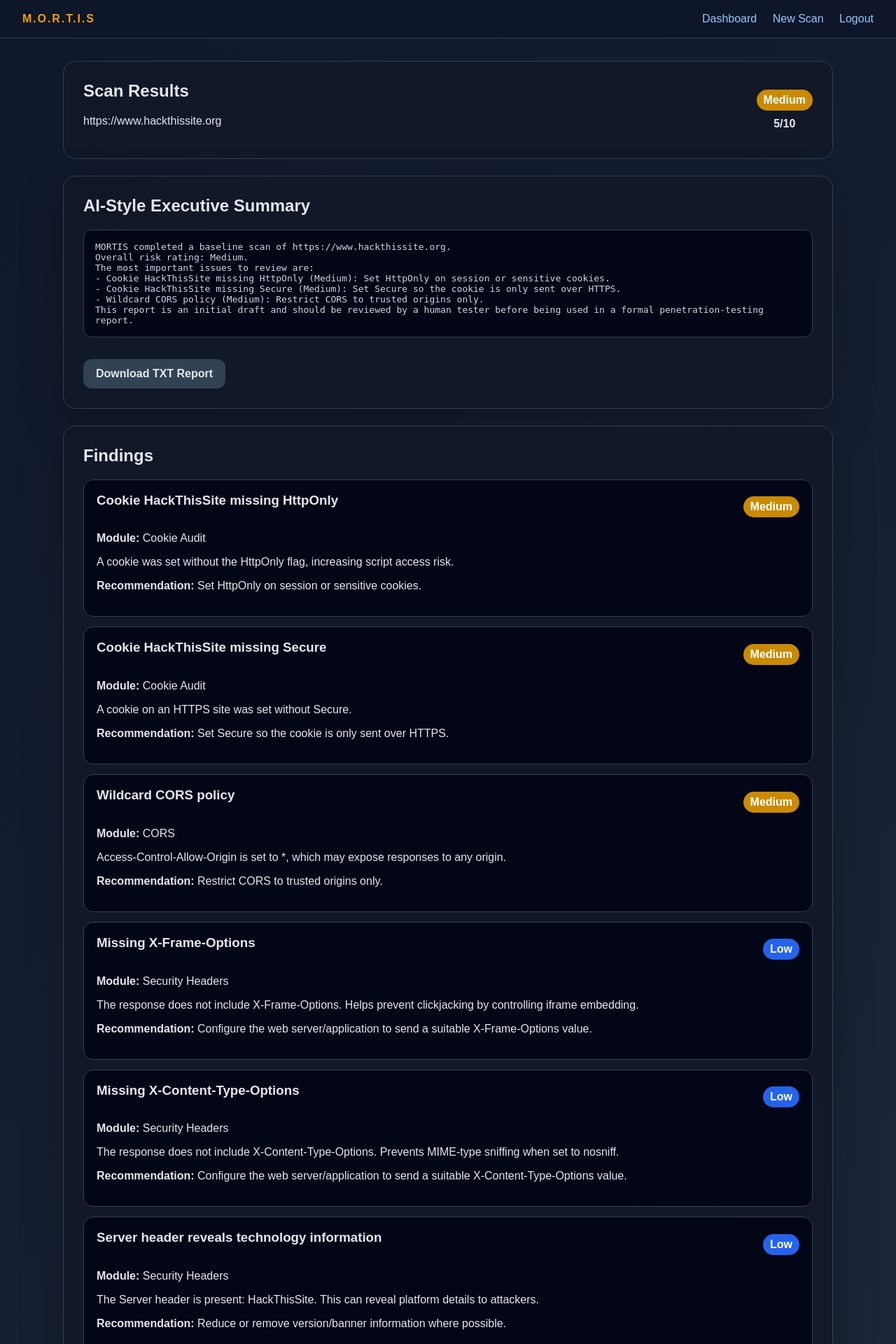
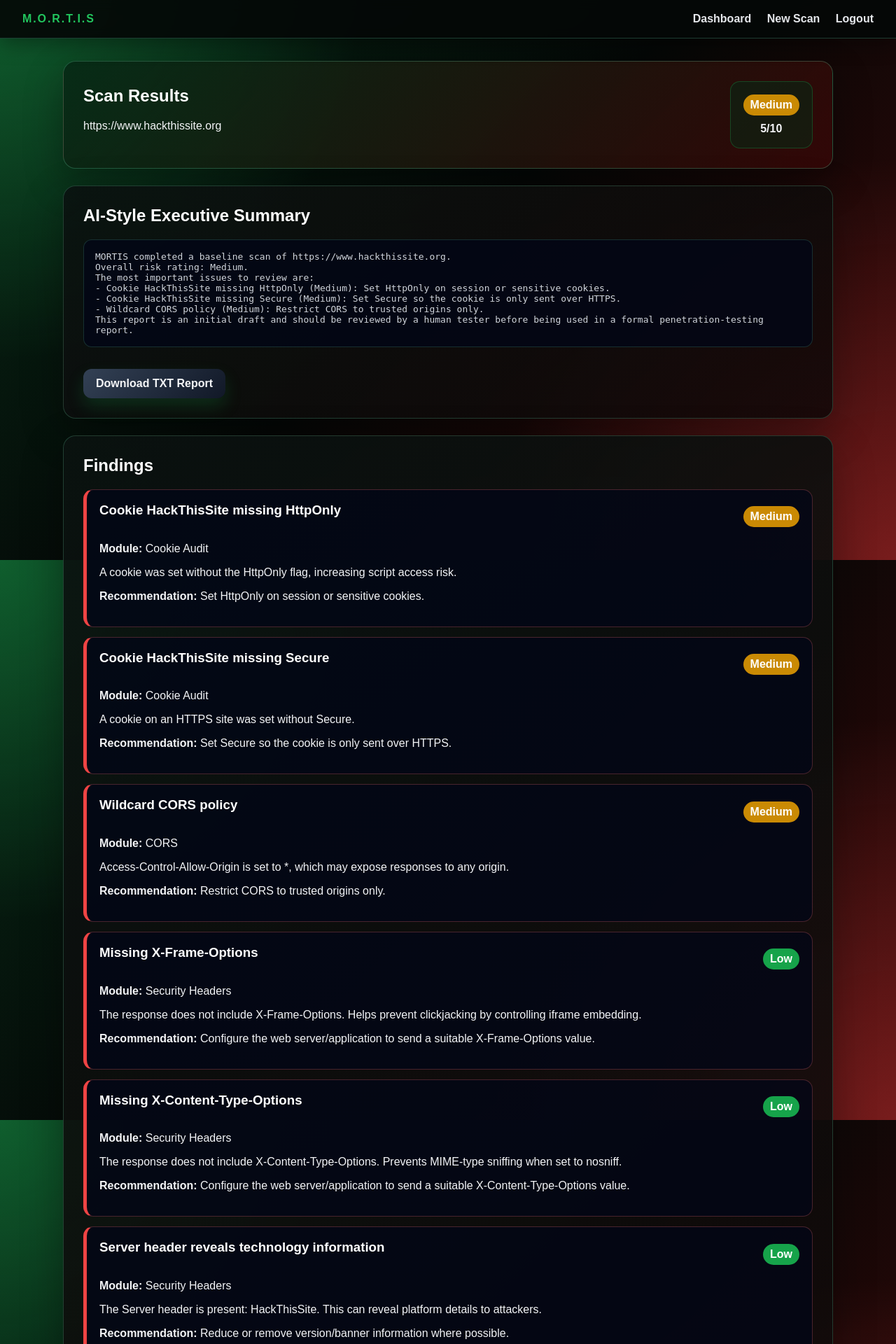
Before and after one commit to hs7277OU/M.O.R.T.I.S_App, a Flask app: page /results/1 in a window 1280 px wide. Shown: the top 1920 px of the page at 70% size. Run offline with Flask 3, Linux system fonts and the light colour scheme; a user stored in the database is signed in.

Commit message:
Refactor style.css to update color variables, enhance background gradients, and improve overall UI aesthetics

```diff
--- a/app/static/css/style.css
+++ b/app/static/css/style.css
@@ -1,10 +1,16 @@
 :root {
-  --bg:      #0f172a;
-  --panel:   #111827;
-  --text:    #e5e7eb;
-  --muted:   #94a3b8;
-  --line:    #334155;
-  --accent:  #f59e0b;
+  --bg:      #050807;
+  --bg-red:  #3a0707;
+  --bg-green:#062915;
+  --panel:   rgba(10, 18, 16, 0.92);
+  --panel-2: rgba(18, 8, 8, 0.88);
+  --text:    #f3f4f6;
+  --muted:   #a7b7ad;
+  --line:    rgba(110, 231, 183, 0.22);
+  --accent:  #ef4444;
+  --accent-2:#22c55e;
+  --danger:  #dc2626;
+  --success: #16a34a;
 }
 
 *, *::before, *::after {
@@ -14,17 +20,28 @@
 body {
   margin: 0;
   font-family: Arial, sans-serif;
-  background: linear-gradient(135deg, #0f172a, #1e293b);
   color: var(--text);
+
+  background:
+    radial-gradient(circle at top left, rgba(34, 197, 94, 0.34), transparent 34%),
+    radial-gradient(circle at bottom right, rgba(239, 68, 68, 0.34), transparent 38%),
+    linear-gradient(135deg, var(--bg-green) 0%, var(--bg) 48%, var(--bg-red) 100%);
+  background-attachment: fixed;
 }
 
 h1, h2, h3 {
   margin-top: 0;
+  color: #ffffff;
 }
 
 a {
-  color: #93c5fd;
+  color: #86efac;
   text-decoration: none;
+}
+
+a:hover {
+  color: #fca5a5;
+  text-decoration: underline;
 }
 
 .muted {
@@ -38,18 +55,26 @@ a {
   justify-content: space-between;
   align-items: center;
   padding: 18px 32px;
-  background: rgba(15, 23, 42, 0.9);
-  border-bottom: 1px solid var(--line);
+  background: rgba(5, 8, 7, 0.92);
+  border-bottom: 1px solid rgba(110, 231, 183, 0.24);
+  box-shadow: 0 8px 28px rgba(0, 0, 0, 0.35);
+  backdrop-filter: blur(8px);
 }
 
 .topbar .brand {
   font-weight: 800;
   letter-spacing: 0.12em;
-  color: var(--accent);
+  color: var(--accent-2);
 }
 
 .topbar nav a {
   margin-left: 18px;
+  color: #e5e7eb;
+  font-weight: 700;
+}
+
+.topbar nav a:hover {
+  color: #f87171;
 }
 
 .container {
@@ -64,9 +89,11 @@ a {
   gap: 24px;
   padding: 28px;
   margin-bottom: 24px;
-  background: rgba(17, 24, 39, 0.85);
-  border: 1px solid var(--line);
+  background:
+    linear-gradient(135deg, rgba(6, 41, 21, 0.92), rgba(58, 7, 7, 0.76));
+  border: 1px solid rgba(110, 231, 183, 0.26);
   border-radius: 18px;
+  box-shadow: 0 20px 55px rgba(0, 0, 0, 0.32);
 }
 
 .narrow {
@@ -77,17 +104,19 @@ a {
 .card {
   padding: 28px;
   margin-bottom: 24px;
-  background: rgba(17, 24, 39, 0.9);
-  border: 1px solid var(--line);
+  background:
+    linear-gradient(145deg, var(--panel), var(--panel-2));
+  border: 1px solid rgba(110, 231, 183, 0.22);
   border-radius: 18px;
-  box-shadow: 0 20px 60px rgba(0, 0, 0, 0.25);
+  box-shadow: 0 20px 60px rgba(0, 0, 0, 0.32);
 }
 
 .finding {
   padding: 18px;
   margin: 14px 0;
-  background: #020617;
-  border: 1px solid var(--line);
+  background: rgba(2, 6, 23, 0.74);
+  border: 1px solid rgba(248, 113, 113, 0.28);
+  border-left: 5px solid var(--accent);
   border-radius: 14px;
 }
 
@@ -102,22 +131,24 @@ a {
   white-space: pre-wrap;
   padding: 16px;
   color: #d1d5db;
-  background: #020617;
-  border: 1px solid var(--line);
+  background: rgba(2, 6, 23, 0.78);
+  border: 1px solid rgba(110, 231, 183, 0.18);
   border-radius: 12px;
 }
 
 .warning {
   padding: 12px;
-  background: #451a03;
-  border-left: 5px solid #f59e0b;
+  background: rgba(69, 10, 10, 0.78);
+  border-left: 5px solid var(--accent);
   border-radius: 8px;
 }
 
 .alert {
   padding: 12px;
   margin-bottom: 16px;
-  background: #7f1d1d;
+  color: #fee2e2;
+  background: rgba(127, 29, 29, 0.9);
+  border: 1px solid rgba(248, 113, 113, 0.35);
   border-radius: 10px;
 }
 
@@ -125,21 +156,32 @@ a {
   display: grid;
   gap: 10px;
   text-align: center;
+  padding: 18px;
+  background: rgba(6, 41, 21, 0.55);
+  border: 1px solid rgba(34, 197, 94, 0.26);
+  border-radius: 14px;
 }
 
 label {
   display: block;
   margin: 16px 0 6px;
   font-weight: 700;
+  color: #dcfce7;
 }
 
 input {
   width: 100%;
   padding: 12px;
-  background: #020617;
+  background: rgba(2, 6, 23, 0.86);
   color: var(--text);
-  border: 1px solid var(--line);
+  border: 1px solid rgba(110, 231, 183, 0.24);
   border-radius: 10px;
+}
+
+input:focus {
+  outline: none;
+  border-color: var(--accent-2);
+  box-shadow: 0 0 0 3px rgba(34, 197, 94, 0.16);
 }
 
 .checkbox {
@@ -158,29 +200,53 @@ button,
   display: inline-block;
   margin-top: 18px;
   padding: 12px 18px;
-  background: var(--accent);
-  color: #111827;
+  background: linear-gradient(135deg, var(--accent-2), #15803d);
+  color: #ffffff;
   font-weight: 800;
   border: 0;
   border-radius: 12px;
   cursor: pointer;
+  box-shadow: 0 12px 24px rgba(22, 163, 74, 0.20);
+}
+
+button:hover,
+.button:hover {
+  background: linear-gradient(135deg, var(--accent), #991b1b);
+  color: #ffffff;
+  text-decoration: none;
 }
 
 .secondary {
-  background: #334155;
+  background: linear-gradient(135deg, #334155, #111827);
   color: var(--text);
+}
+
+.secondary:hover {
+  background: linear-gradient(135deg, #475569, #1f2937);
 }
 
 table {
   width: 100%;
   border-collapse: collapse;
+  background: rgba(2, 6, 23, 0.45);
+  border-radius: 12px;
+  overflow: hidden;
 }
 
 th,
 td {
   padding: 12px;
   text-align: left;
-  border-bottom: 1px solid var(--line);
+  border-bottom: 1px solid rgba(110, 231, 183, 0.16);
+}
+
+th {
+  color: #dcfce7;
+  background: rgba(6, 41, 21, 0.72);
+}
+
+tr:hover {
+  background: rgba(34, 197, 94, 0.06);
 }
 
 .badge {
@@ -193,7 +259,7 @@ td {
 }
 
 .badge.info     { background: #475569; }
-.badge.low      { background: #2563eb; }
+.badge.low      { background: #16a34a; }
 .badge.medium   { background: #ca8a04; }
 .badge.high     { background: #dc2626; }
 .badge.critical { background: #7f1d1d; }
```
